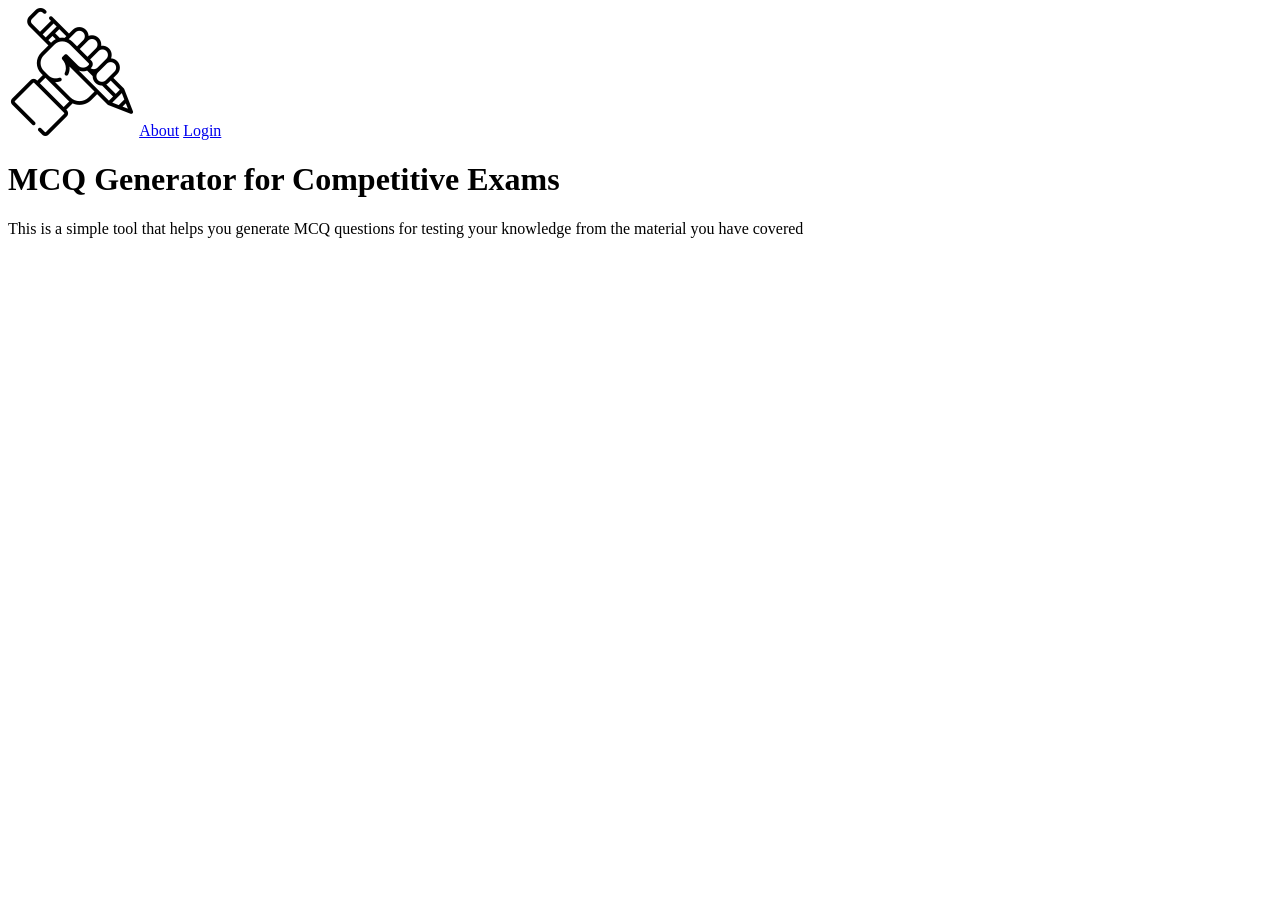
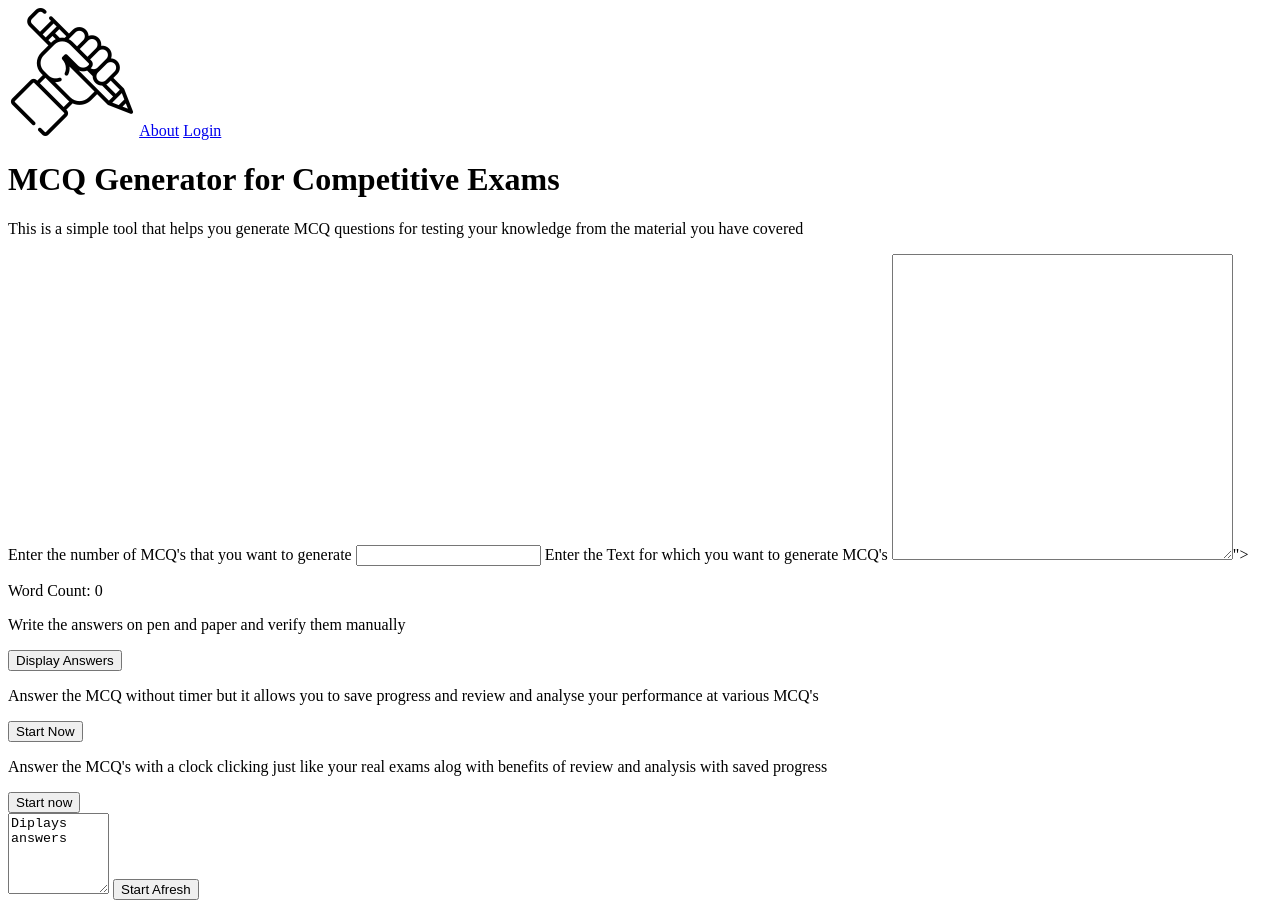
Before and after one commit to ArcInnov/MCQ-generator, a plain HTML site: page index.html in a window 1280 px wide. Before the commit the page ends 800 px from the top, so only its background shows below. Drawn offline with Linux system fonts and the light colour scheme.

Commit message:
Created basic working html structure

```diff
--- a/index.html
+++ b/index.html
@@ -16,28 +16,75 @@
            <a href="#login">Login</a>
         </nav>
     </div>
+
     <div class="intro">
         <h1>MCQ Generator for Competitive Exams</h1>
         <p>This is a simple tool that helps you generate MCQ questions for testing your knowledge from the material you have covered</p>
         <!-- Add example in video format or gif or some other means -->
     </div>
+
     <div class="container">
-        <div class="">
+        <div class="engine">
             <!-- Enter text box to take input for number of questions -->
+            <label for="name">Enter the number of MCQ's that you want to generate </label>
+            <input type="number" id="num" name="name">
+
             <!-- Enter text area to take paragraph input-->
+            <label for="text-space">Enter the Text for which you want to generate MCQ's</label>
+            <textarea rows="20" cols="40" id="word" name=""text-space></textarea>">
+
             <!-- Display wordcount -->
+            <p> Word Count:
+                <span id="show">0</span>
+            </p>
+
+
+            <script>
+                document
+                  .querySelector("#word")
+                  .addEventListener("input", function countWord() {
+                    let res = [];
+                    let str = this.value.replace(/[\t\n\r\.\?\!]/gm, " ").split(" ");
+                    str.map((s) => {
+                      let trimStr = s.trim();
+                      if (trimStr.length > 0) {
+                        res.push(trimStr);
+                      }
+                    });
+                    document.querySelector("#show").innerText = res.length;
+                  });
+              </script>
+
             <!-- Display ideal wordcount vs actual wordcount -->
         </div>
+
         <div class="grid">
             <!-- Manual attempt -->
+            <div class="g one">
+                <p>Write the answers on pen and paper and verify them manually</p>
+                <button class="gbut">Display Answers</button>
+            </div>
             <!-- Without Timer -->
+            <div class="g two">
+                <p>Answer the MCQ without timer but it allows you to save progress and review and analyse your performance at various MCQ's</p>
+                <button class="gbut">Start Now</button>
+            </div>
             <!-- With Timer -->
+            <div class="g three">
+                <p>Answer the MCQ's with a clock clicking just like your real exams alog with benefits of review and analysis with saved progress</p>
+                <button class="gbut">Start now</button>
+            </div>
         </div>
-        <div class="">
+
+        <div class="end">
         <!-- Section to display answers from manual -->
+        <textarea id="ans" name="ans" rows="5" cols="10">Diplays answers</textarea>
         <!-- Enter button to reset page -->
+        <button>Start Afresh</button>
         </div>
+
     </div>
 
 </body>
+
 </html>
```
Also changed, not shown: 1 other file.
